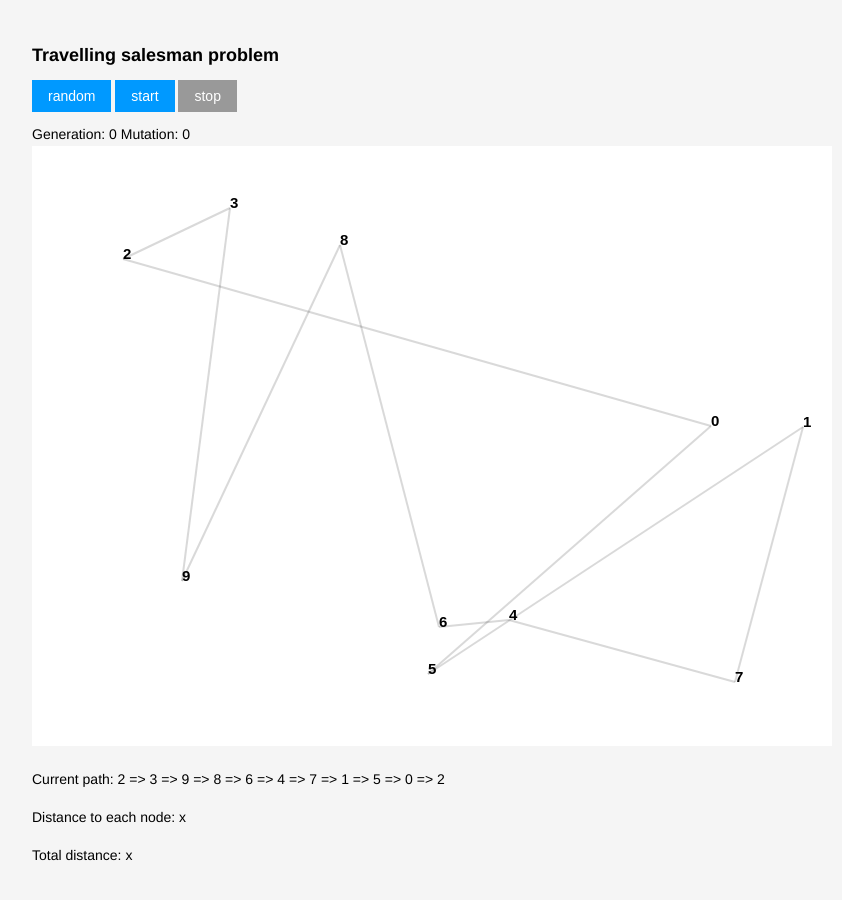
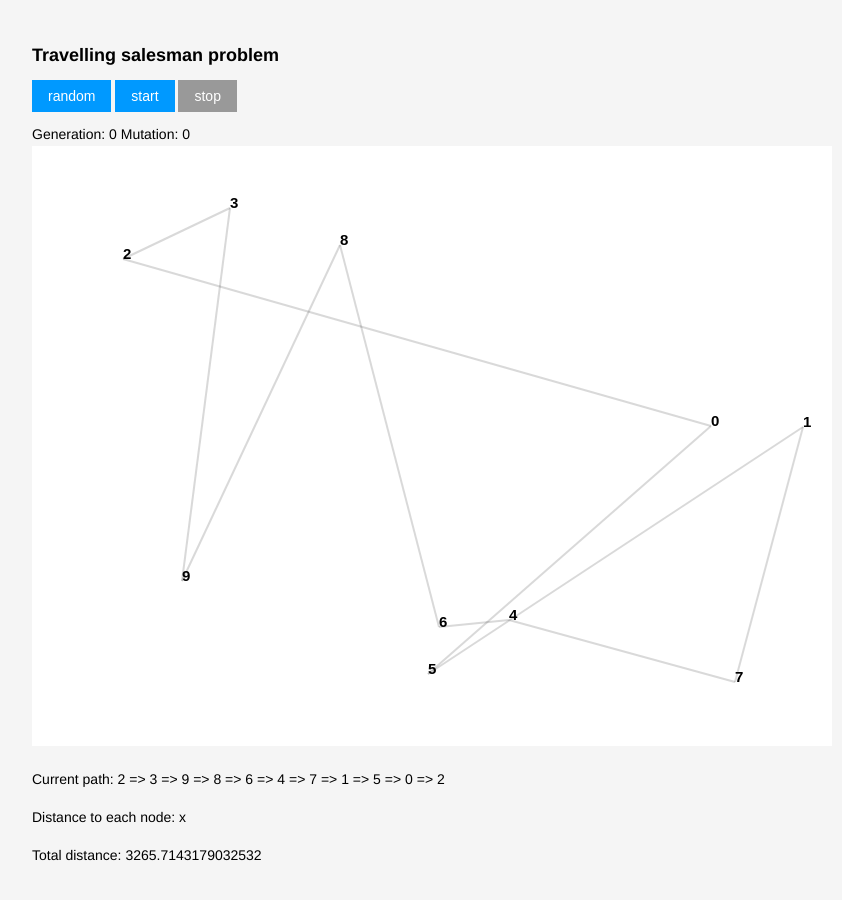
Before and after one commit to rmrotek/travelling-salesman, a website built with webpack: page index.html in a window 1280 px wide. Shown: the whole page, without its empty margins (208-1050 px from the left). Built offline with nearby package versions, Linux system fonts and the light colour scheme.

Commit message:
fix to total distance

```diff
--- a/index.html
+++ b/index.html
@@ -31,7 +31,7 @@
     <div id='current-path-container'>
       <p> Current path: <span id='path'> x </span></p>
       <p> Distance to each node: <span id='distance'> x </span> </p>
-      <p> Total distance: <span id='total-distance'> x </span> </p>
+      <p> Total distance: <span id='total-distance'> activates on start </span> </p>
 
     </div>
 
--- a/src/tsp.js
+++ b/src/tsp.js
@@ -63,6 +63,7 @@ export default class TSP {
 
   rate(gene) {
     return 1 / this.getDistance(gene)
+
   }
 
   // cross function
@@ -118,14 +119,16 @@ export default class TSP {
 
   //get total distance in current route
   getDistance(order = null) {
-    let distance = 0
+    let distanceTotal = 0
+    let distancesArr=[]
     let { nodes } = this
     order.concat(order[0]).reduce((a, b) => {
-      distance += Math.sqrt(Math.pow(nodes[a].x - nodes[b].x, 2) + Math.pow(nodes[a].y - nodes[b].y, 2))
+      let currentDistance = Math.hypot((nodes[a].x - nodes[b].x), (nodes[a].y - nodes[b].y))
+      distanceTotal += currentDistance
+
       return b
     })
-    $('#total-distance').html(distance)
-    return distance
+    return distanceTotal
   }
 
   render() {
@@ -145,6 +148,10 @@ export default class TSP {
       ctx.lineTo(nb.x * deviceRatio, nb.y * deviceRatio)
       ctx.stroke()
 
+      console.log('a x '+ na.x,'a y ' +na.y)
+      console.log('b x '+nb.x,'b y ' +nb.y)
+      console.log('delta x ' + (na.x-nb.x), 'delta y '+ (na.y-nb.y))
+      console.log('distance ' + Math.hypot((na.x-nb.x), (na.y-nb.y)))
       return b
     })
 
@@ -154,6 +161,9 @@ export default class TSP {
     $('#path').html(this.orders.reduce(function (a, b) {
       return a.concat(b).concat(" => ");
     }, []).slice(0, -1))
+
+    $('#total-distance').html(this.getDistance(this.orders))
+
 
 
     ctx.lineWidth = 1 * deviceRatio
```
Also changed, not shown: build/bundle.js, 1 other file.
